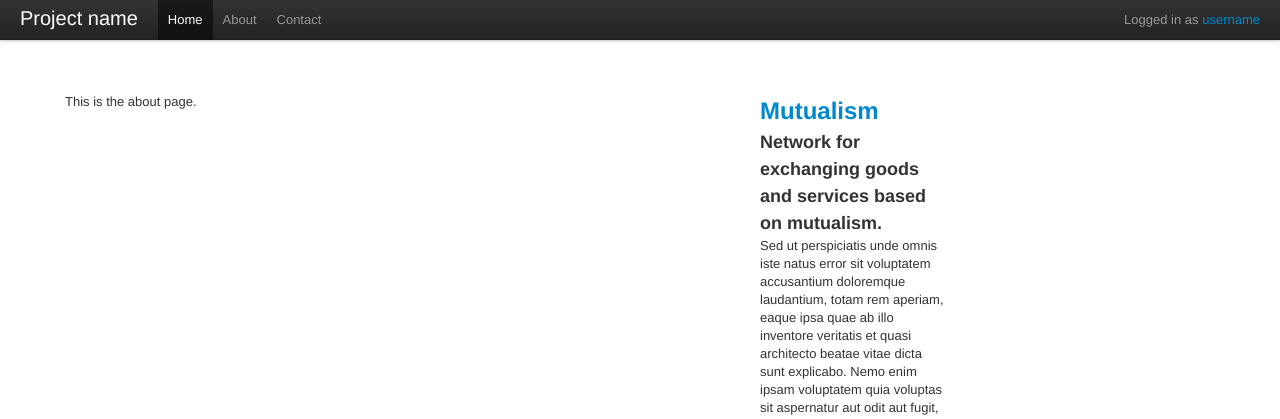
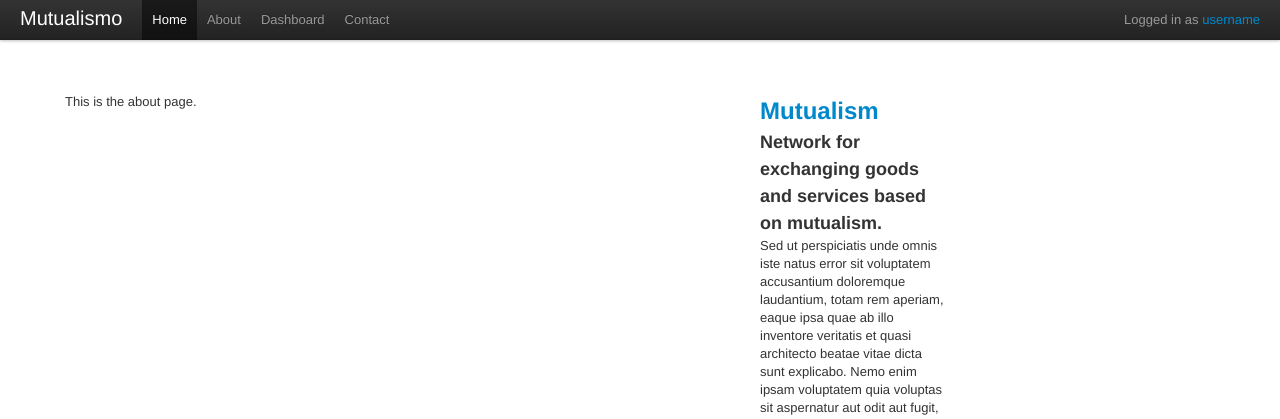
Before and after one commit to tuxskar/mutualismo, a Django app: page /about in a window 1280 px wide. Shown: the top 419 px of the page. Run offline with Django 3.2, Linux system fonts and the light colour scheme.

Commit message:
Navigation bar with some pages

```diff
--- a/mutualismo/templates/base.html
+++ b/mutualismo/templates/base.html
@@ -28,12 +28,13 @@
             <span class="icon-bar"></span>
             <span class="icon-bar"></span>
           </a>
-          <a class="brand" href="#">Project name</a>
+          <a class="brand" href="#">Mutualismo</a>
           <div class="nav-collapse">
             <ul class="nav">
-              <li class="active"><a href="#">Home</a></li>
-              <li><a href="#about">About</a></li>
-              <li><a href="#contact">Contact</a></li>
+				<li class="active"><a href="/">Home</a></li>
+			  <li><a href="{% url about %}">About</a></li>
+			  <li><a href="{% url dashboard %}">Dashboard</a></li>
+              <li><a href="{% url contact %}">Contact</a></li>
             </ul>
             <!--TODO-->
             <p class="navbar-text pull-right">Logged in as <a href="#">username</a></p>
```
